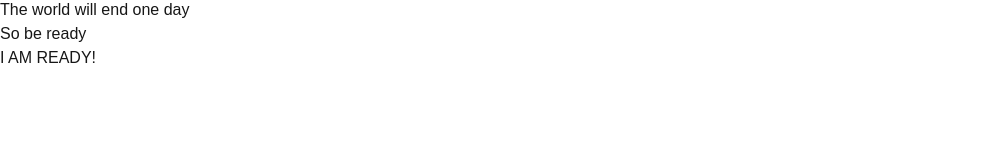
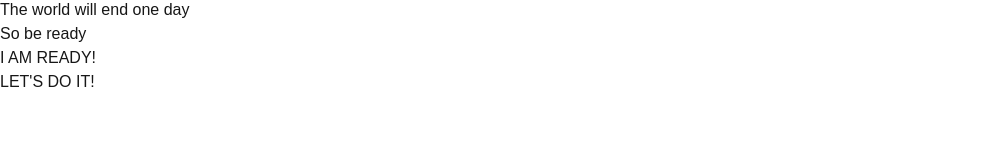
Before and after one commit to BrahimBoussada/to-delete-later, a Next.js app: page / in a window 1280 px wide. Shown: the part 154-300 px from the top of the page, without its empty margins (0-1004 px from the left). Built offline with nearby package versions, Linux system fonts and the light colour scheme.

Commit message:
asdsalıdja

```diff
--- a/src/app/page.tsx
+++ b/src/app/page.tsx
@@ -8,6 +8,7 @@ export default function Home() {
       <p>The world will end one day</p>
       <p>So be ready</p>
       <p>I AM READY!</p>
+      <p>LET'S DO IT!</p>
     </main>
   );
 }
```
